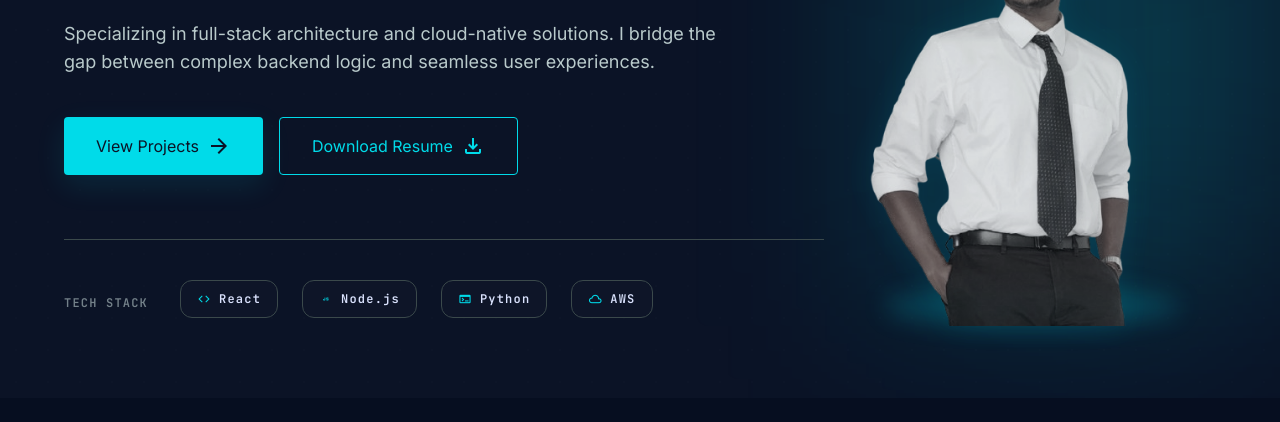
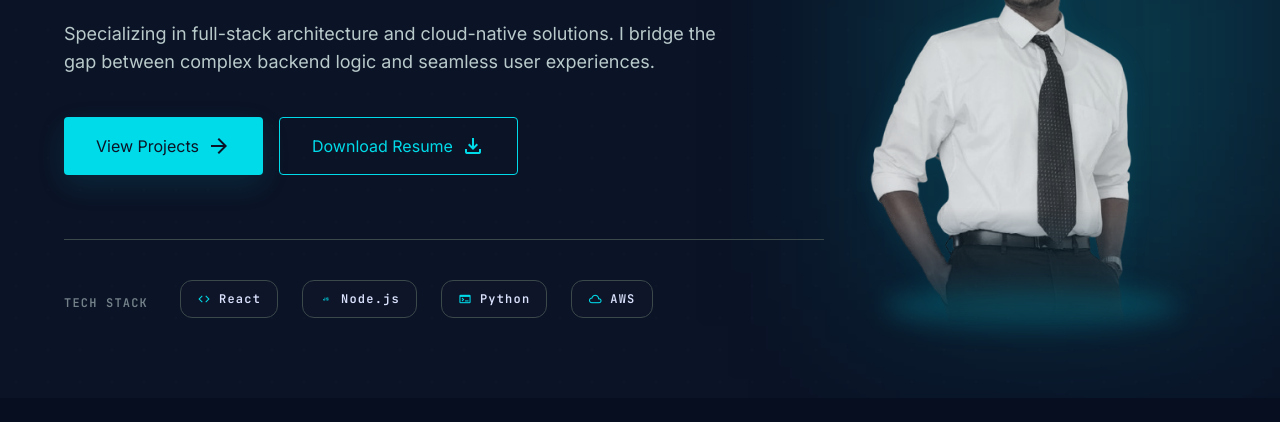
Before and after one commit to it24104383Kalhara/vinod-portfolio, a website built with Vite: page index.html in a window 1280 px wide. Shown: the part 402-824 px from the top of the page. Built offline with nearby package versions, Linux system fonts and the light colour scheme.

Commit message:
feat: add a gradient to the portrait

```diff
--- a/index.html
+++ b/index.html
@@ -116,7 +116,7 @@
                         <div class="absolute bottom-0 w-[80%] h-[40px] bg-primary-fixed-dim/20 rounded-[100%] blur-md -z-10 group-hover:bg-primary-fixed-dim/40 transition-colors duration-1000"></div>
 
                         <!-- The Transparent Portrait -->
-                        <div class="relative w-full h-full flex items-end justify-center">
+                        <div class="relative w-full h-full flex items-end justify-center" style="-webkit-mask-image: linear-gradient(to bottom, black 80%, transparent 100%); mask-image: linear-gradient(to bottom, black 80%, transparent 100%);">
                             <img src="/profile.png" alt="Vinod Kalhara" class="relative z-10 w-[110%] h-auto max-h-[550px] object-contain object-bottom drop-shadow-[0_0_15px_rgba(0,219,233,0.1)] grayscale-[0.8] opacity-90 group-hover:grayscale-0 group-hover:scale-[1.03] group-hover:drop-shadow-[0_0_30px_rgba(0,219,233,0.4)] group-hover:opacity-100 transition-all duration-700 origin-bottom" />
                         </div>
                     </div>
```
